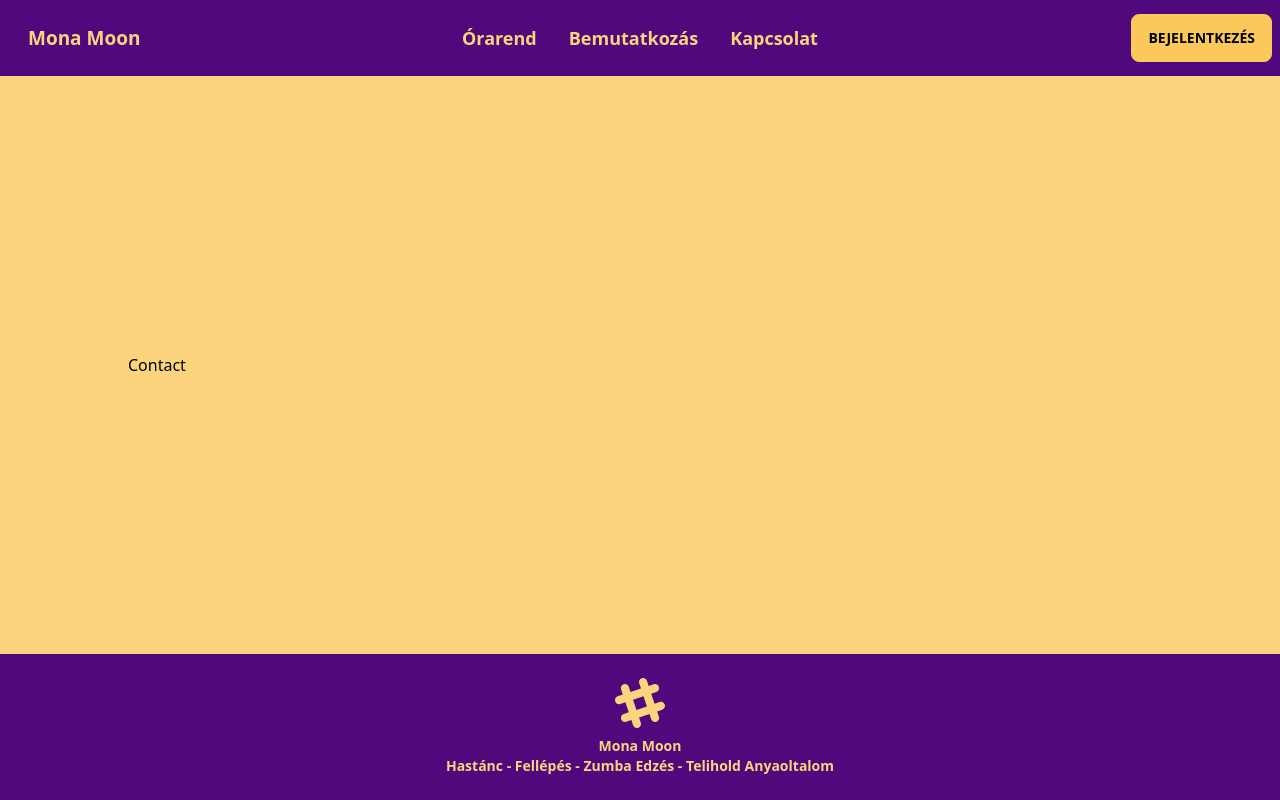
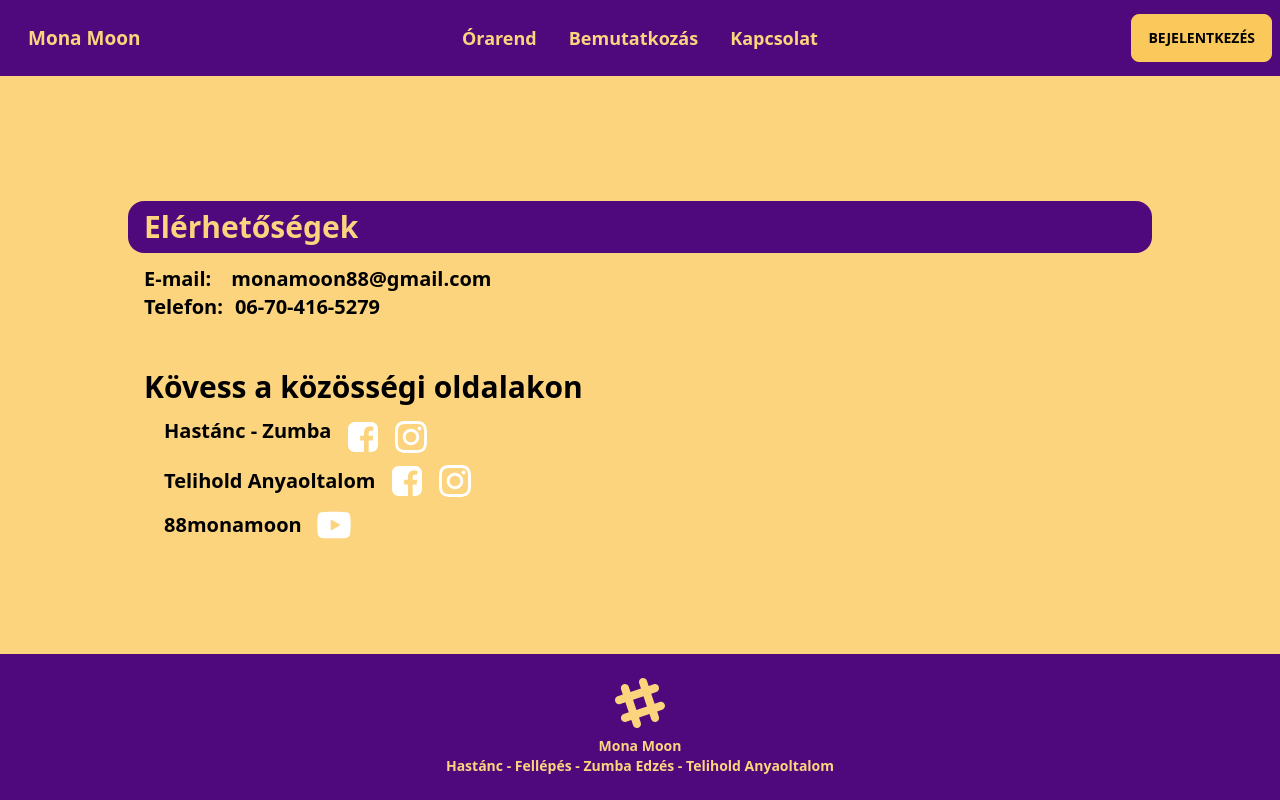
Before and after one commit to Venecaat/Mona-Moon, a React (Vite) app in the folder Frontend/: page /kapcsolat in a window 1280 px wide. Built offline with nearby package versions, Linux system fonts and the light colour scheme.

Commit message:
Frontend: Make Contact page

```diff
--- a/Frontend/src/routes/Contact.jsx
+++ b/Frontend/src/routes/Contact.jsx
@@ -1,6 +1,65 @@
+import {Header} from "../components/mainpage/Header.jsx";
+import {Link} from "react-router-dom";
 
 export const Contact = () => {
     return (
-        <div>Contact</div>
+        <div>
+            <Header title="Elérhetőségek" classes="pl-4" />
+            <div className="flex flex-col w-full text-xl font-semibold">
+                <div className="flex">
+                    <div className="pl-4">E-mail:</div>
+                    <div className="ml-5">monamoon88@gmail.com</div>
+                </div>
+                <div className="flex">
+                    <div className="pl-4">Telefon:</div>
+                    <div className="ml-3">06-70-416-5279</div>
+                </div>
+            </div>
+            <div className="pl-4 mt-12">
+                <div className="text-3xl font-semibold mt-5">Kövess a közösségi oldalakon</div>
+                <div className="flex flex-col w-full text-xl font-semibold mt-3 pl-5">
+                    <div className="flex">
+                        <div className="">Hastánc - Zumba </div>
+                        <div className="ml-3 flex gap-3 items-center">
+                            <Link to="https://www.facebook.com/MonaMoon.Bellydance.Zumba">
+                                <svg className="fill-white hover:fill-secondary ease-in duration-200" xmlns="http://www.w3.org/2000/svg" x="0px" y="0px" width="40" height="40" viewBox="0 0 24 24">
+                                    <path d="M17,3H7C4.791,3,3,4.791,3,7v10c0,2.209,1.791,4,4,4h5.621v-6.961h-2.343v-2.725h2.343V9.309 c0-2.324,1.421-3.591,3.495-3.591c0.699-0.002,1.397,0.034,2.092,0.105v2.43h-1.428c-1.13,0-1.35,0.534-1.35,1.322v1.735h2.7 l-0.351,2.725h-2.365V21H17c2.209,0,4-1.791,4-4V7C21,4.791,19.209,3,17,3z"></path>
+                                </svg>
+                            </Link>
+                            <Link to="https://www.instagram.com/mona_moon_hastanc_zumba/?igshid=ZDc4ODBmNjlmNQ%3D%3D&fbclid=IwAR1_PmGI6bQySkChfx7p5YKMTLqGUm3CscmDKDM0sGvAbNDQXGCRzOBl13c">
+                                <svg className="fill-white hover:fill-secondary ease-in duration-200" xmlns="http://www.w3.org/2000/svg" width="32" height="40" viewBox="0 0 24 24">
+                                    <path d="M12 2.163c3.204 0 3.584.012 4.85.07 3.252.148 4.771 1.691 4.919 4.919.058 1.265.069 1.645.069 4.849 0 3.205-.012 3.584-.069 4.849-.149 3.225-1.664 4.771-4.919 4.919-1.266.058-1.644.07-4.85.07-3.204 0-3.584-.012-4.849-.07-3.26-.149-4.771-1.699-4.919-4.92-.058-1.265-.07-1.644-.07-4.849 0-3.204.013-3.583.07-4.849.149-3.227 1.664-4.771 4.919-4.919 1.266-.057 1.645-.069 4.849-.069zm0-2.163c-3.259 0-3.667.014-4.947.072-4.358.2-6.78 2.618-6.98 6.98-.059 1.281-.073 1.689-.073 4.948 0 3.259.014 3.668.072 4.948.2 4.358 2.618 6.78 6.98 6.98 1.281.058 1.689.072 4.948.072 3.259 0 3.668-.014 4.948-.072 4.354-.2 6.782-2.618 6.979-6.98.059-1.28.073-1.689.073-4.948 0-3.259-.014-3.667-.072-4.947-.196-4.354-2.617-6.78-6.979-6.98-1.281-.059-1.69-.073-4.949-.073zm0 5.838c-3.403 0-6.162 2.759-6.162 6.162s2.759 6.163 6.162 6.163 6.162-2.759 6.162-6.163c0-3.403-2.759-6.162-6.162-6.162zm0 10.162c-2.209 0-4-1.79-4-4 0-2.209 1.791-4 4-4s4 1.791 4 4c0 2.21-1.791 4-4 4zm6.406-11.845c-.796 0-1.441.645-1.441 1.44s.645 1.44 1.441 1.44c.795 0 1.439-.645 1.439-1.44s-.644-1.44-1.439-1.44z"/>
+                                </svg>
+                            </Link>
+                        </div>
+                    </div>
+                    <div className="flex mt-1 items-center">
+                        <div className="">Telihold Anyaoltalom</div>
+                        <div className="ml-3 flex gap-3">
+                            <Link to="https://www.facebook.com/teliholdanyaoltalom">
+                                <svg className="fill-white hover:fill-secondary ease-in duration-200" xmlns="http://www.w3.org/2000/svg" x="0px" y="0px" width="40" height="40" viewBox="0 0 24 24">
+                                    <path d="M17,3H7C4.791,3,3,4.791,3,7v10c0,2.209,1.791,4,4,4h5.621v-6.961h-2.343v-2.725h2.343V9.309 c0-2.324,1.421-3.591,3.495-3.591c0.699-0.002,1.397,0.034,2.092,0.105v2.43h-1.428c-1.13,0-1.35,0.534-1.35,1.322v1.735h2.7 l-0.351,2.725h-2.365V21H17c2.209,0,4-1.791,4-4V7C21,4.791,19.209,3,17,3z"></path>
+                                </svg>
+                            </Link>
+                            <Link to="https://www.instagram.com/telihold_anyaoltalom/?igshid=ZDc4ODBmNjlmNQ%3D%3D&fbclid=IwAR1elhAGJ9wTMkA-DOujumrDzhIgqe8YijtvESJ1bYT2ukhLLhUf8dY7XJE">
+                                <svg className="fill-white hover:fill-secondary ease-in duration-200" xmlns="http://www.w3.org/2000/svg" width="32" height="40" viewBox="0 0 24 24">
+                                    <path d="M12 2.163c3.204 0 3.584.012 4.85.07 3.252.148 4.771 1.691 4.919 4.919.058 1.265.069 1.645.069 4.849 0 3.205-.012 3.584-.069 4.849-.149 3.225-1.664 4.771-4.919 4.919-1.266.058-1.644.07-4.85.07-3.204 0-3.584-.012-4.849-.07-3.26-.149-4.771-1.699-4.919-4.92-.058-1.265-.07-1.644-.07-4.849 0-3.204.013-3.583.07-4.849.149-3.227 1.664-4.771 4.919-4.919 1.266-.057 1.645-.069 4.849-.069zm0-2.163c-3.259 0-3.667.014-4.947.072-4.358.2-6.78 2.618-6.98 6.98-.059 1.281-.073 1.689-.073 4.948 0 3.259.014 3.668.072 4.948.2 4.358 2.618 6.78 6.98 6.98 1.281.058 1.689.072 4.948.072 3.259 0 3.668-.014 4.948-.072 4.354-.2 6.782-2.618 6.979-6.98.059-1.28.073-1.689.073-4.948 0-3.259-.014-3.667-.072-4.947-.196-4.354-2.617-6.78-6.979-6.98-1.281-.059-1.69-.073-4.949-.073zm0 5.838c-3.403 0-6.162 2.759-6.162 6.162s2.759 6.163 6.162 6.163 6.162-2.759 6.162-6.163c0-3.403-2.759-6.162-6.162-6.162zm0 10.162c-2.209 0-4-1.79-4-4 0-2.209 1.791-4 4-4s4 1.791 4 4c0 2.21-1.791 4-4 4zm6.406-11.845c-.796 0-1.441.645-1.441 1.44s.645 1.44 1.441 1.44c.795 0 1.439-.645 1.439-1.44s-.644-1.44-1.439-1.44z"/>
+                                </svg>
+                            </Link>
+                        </div>
+                    </div>
+                    <div className="flex mt-1 items-center">
+                        <div className="">88monamoon</div>
+                        <div className="ml-3 flex gap-3">
+                            <Link to="https://www.youtube.com/@88monamoon">
+                                <svg className="fill-white hover:fill-secondary ease-in duration-200" xmlns="http://www.w3.org/2000/svg" x="0px" y="0px" width="40" height="40" viewBox="0 0 24 24">
+                                    <path d="M21.582,6.186c-0.23-0.86-0.908-1.538-1.768-1.768C18.254,4,12,4,12,4S5.746,4,4.186,4.418 c-0.86,0.23-1.538,0.908-1.768,1.768C2,7.746,2,12,2,12s0,4.254,0.418,5.814c0.23,0.86,0.908,1.538,1.768,1.768 C5.746,20,12,20,12,20s6.254,0,7.814-0.418c0.861-0.23,1.538-0.908,1.768-1.768C22,16.254,22,12,22,12S22,7.746,21.582,6.186z M10,14.598V9.402c0-0.385,0.417-0.625,0.75-0.433l4.5,2.598c0.333,0.192,0.333,0.674,0,0.866l-4.5,2.598 C10.417,15.224,10,14.983,10,14.598z"></path>
+                                </svg>
+                            </Link>
+                        </div>
+                    </div>
+                </div>
+            </div>
+        </div>
     )
 }
```
